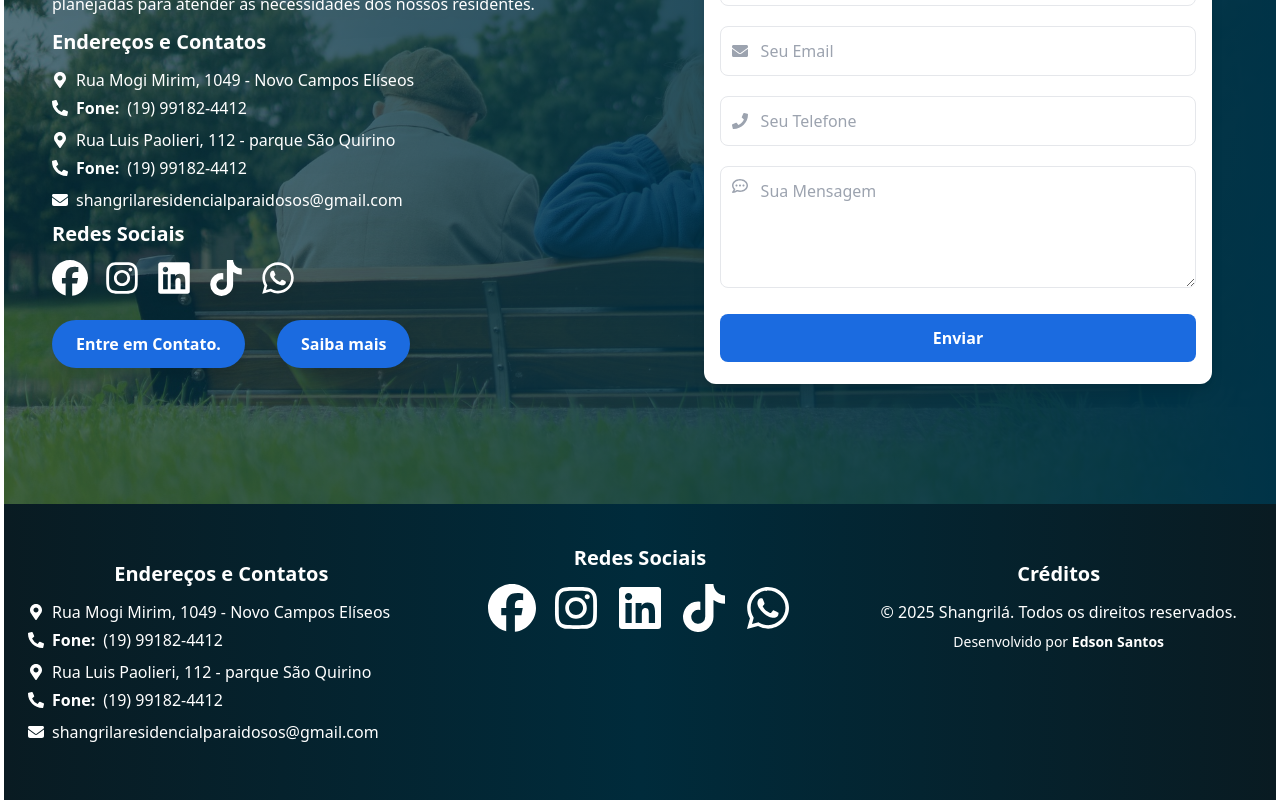
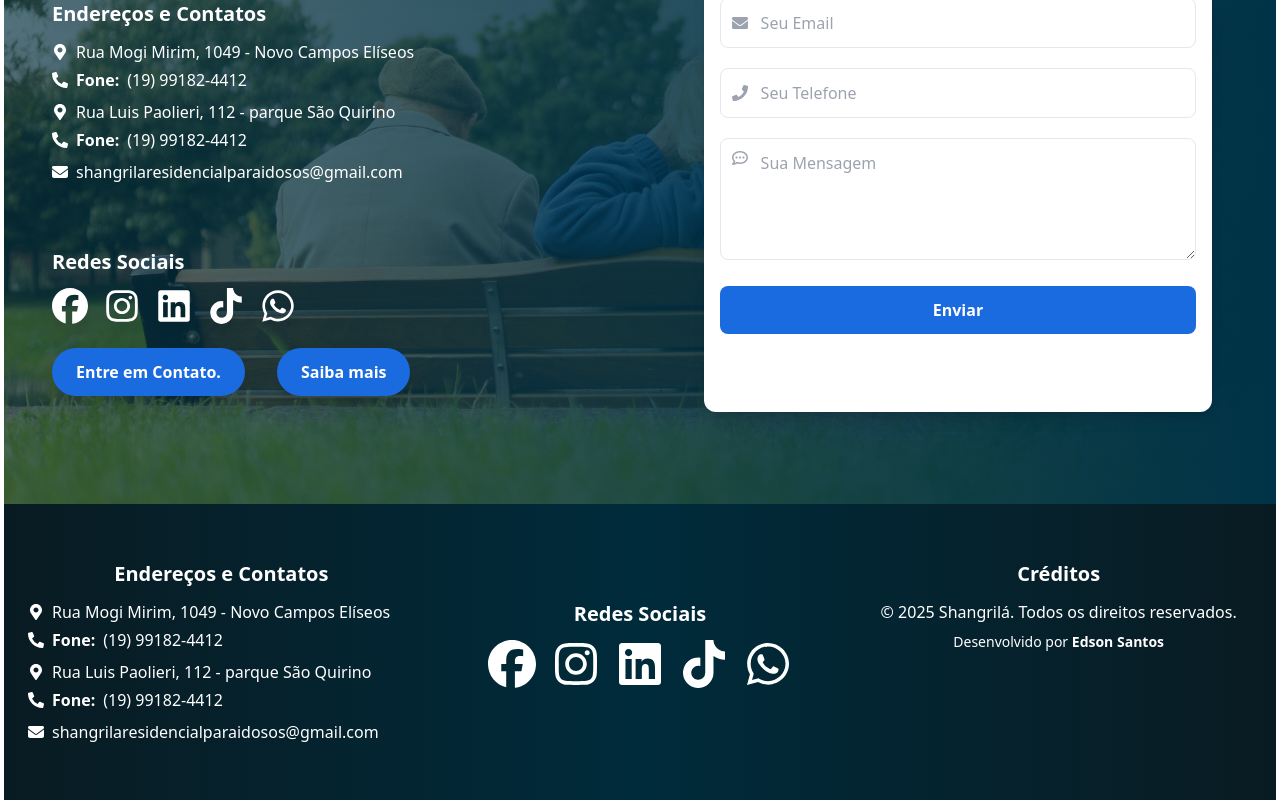
Before and after one commit to Edsonsantos0840/casa-de-repouso, a Next.js app: page / in a window 1280 px wide. Shown: the part 7430-8230 px from the top of the page. Built offline with nearby package versions, Linux system fonts and the light colour scheme.

Commit message:
ajustes no footer

```diff
--- a/src/app/components/cards/CardContactSociais.tsx
+++ b/src/app/components/cards/CardContactSociais.tsx
@@ -1,17 +1,10 @@
 import Link from "next/link";
-import {
-  FaFacebook,
-  FaInstagram,
-  FaLinkedin,
-  FaTiktok,
-  FaWhatsapp,
-} from "react-icons/fa6";
 import { fieldSocials } from "../fields/FieldsSocials";
 
 export default function CardContactSociais({ sty }: { sty: string }) {
   return (
     <section
-      className="md:mt-10 lg:-mt-4"
+      className="md:mt-10 lg:-my-auto"
       aria-labelledby="redes-sociais-title"
     >
       <h2 id="redes-sociais-title" className="text-xl font-semibold mb-3">
```
